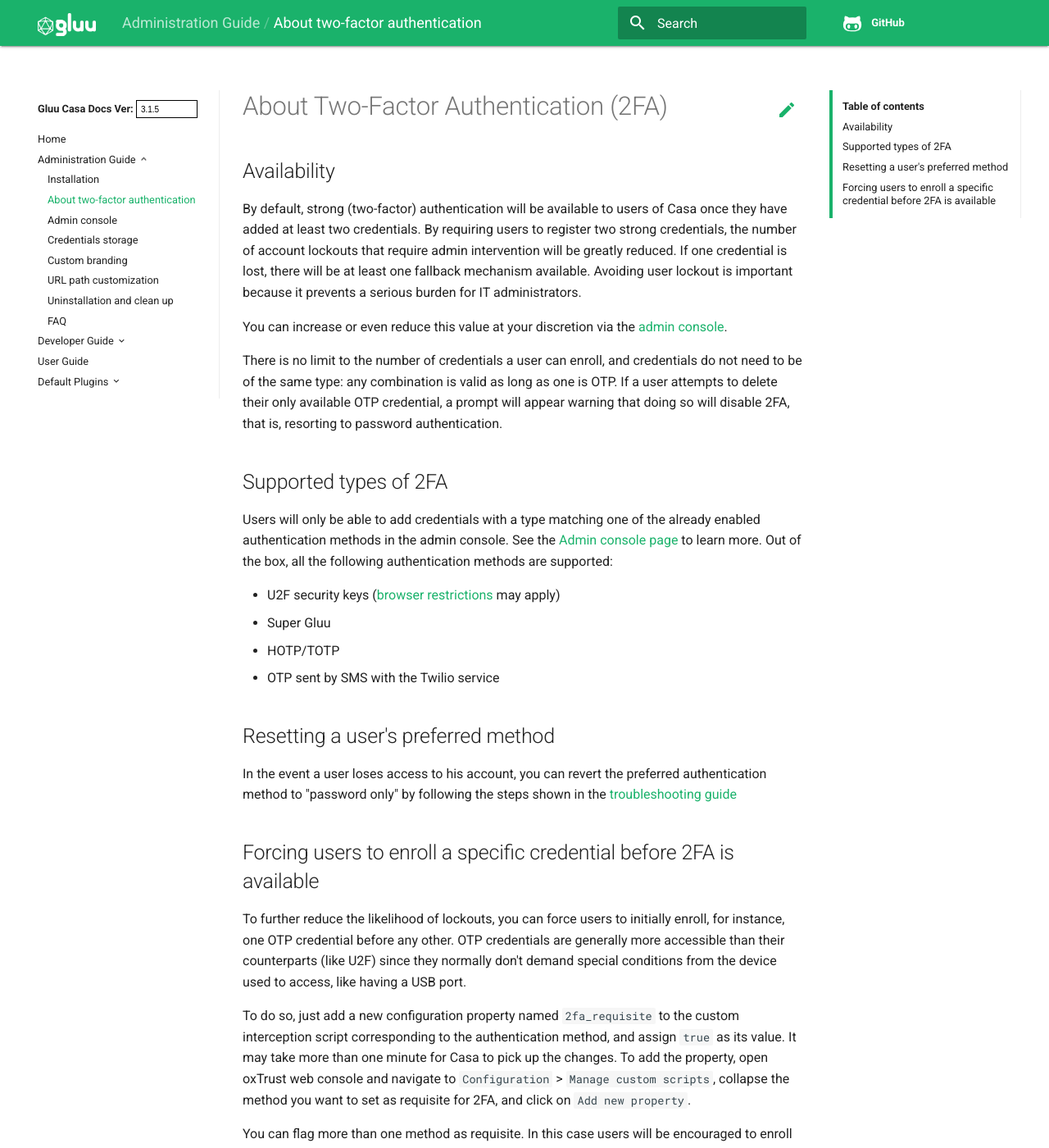
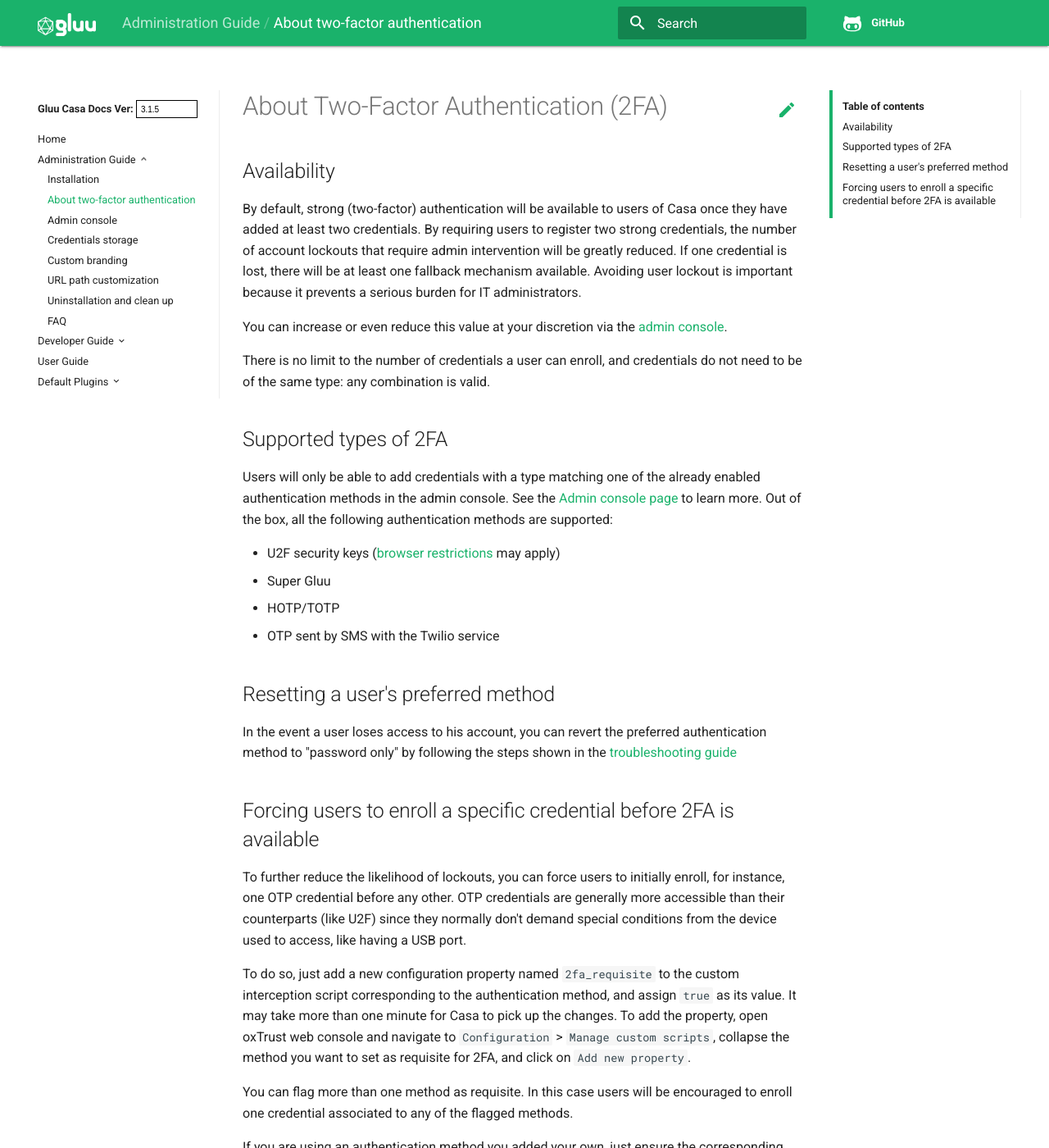
Before and after one commit to shmorri/docs-casa-prod, an MkDocs documentation site: the page built from docs/source/administration/2fa-basics.md, in a window 1280 px wide and 1400 px high. Shown: the whole window at 82% size. Built offline with MkDocs 1.6.1, drawn with Linux system fonts in a browser that asks for light colours; old or Windows-style settings are respelled for this version of MkDocs; some of the changed text lies outside the part shown.

```diff
--- a/docs/source/administration/2fa-basics.md
+++ b/docs/source/administration/2fa-basics.md
@@ -6,7 +6,7 @@ By default, strong (two-factor) authentication will be available to users of Cas
 
 You can increase or even reduce this value at your discretion via the [admin console](admin-console.md#2fa-settings).
 
-There is no limit to the number of credentials a user can enroll, and credentials do not need to be of the same type: any combination is valid as long as one is OTP. If a user attempts to delete their only available OTP credential, a prompt will appear warning that doing so will disable 2FA, that is, resorting to password authentication.
+There is no limit to the number of credentials a user can enroll, and credentials do not need to be of the same type: any combination is valid.
 
 ## Supported types of 2FA
 
```
Also changed, not shown: other parts of docs/source/administration/2fa-basics.md (+2 -0 lines), docs/source/administration/faq.md (+5 -5 lines).
